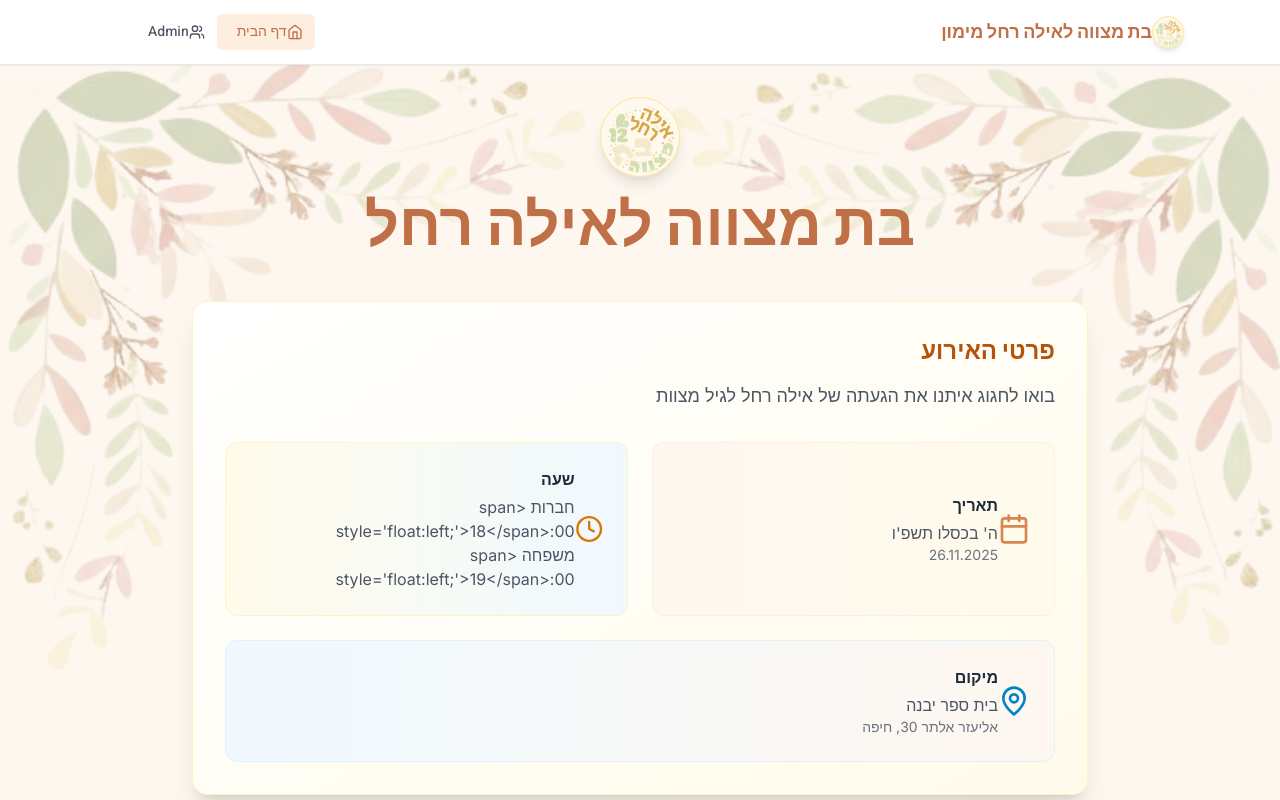
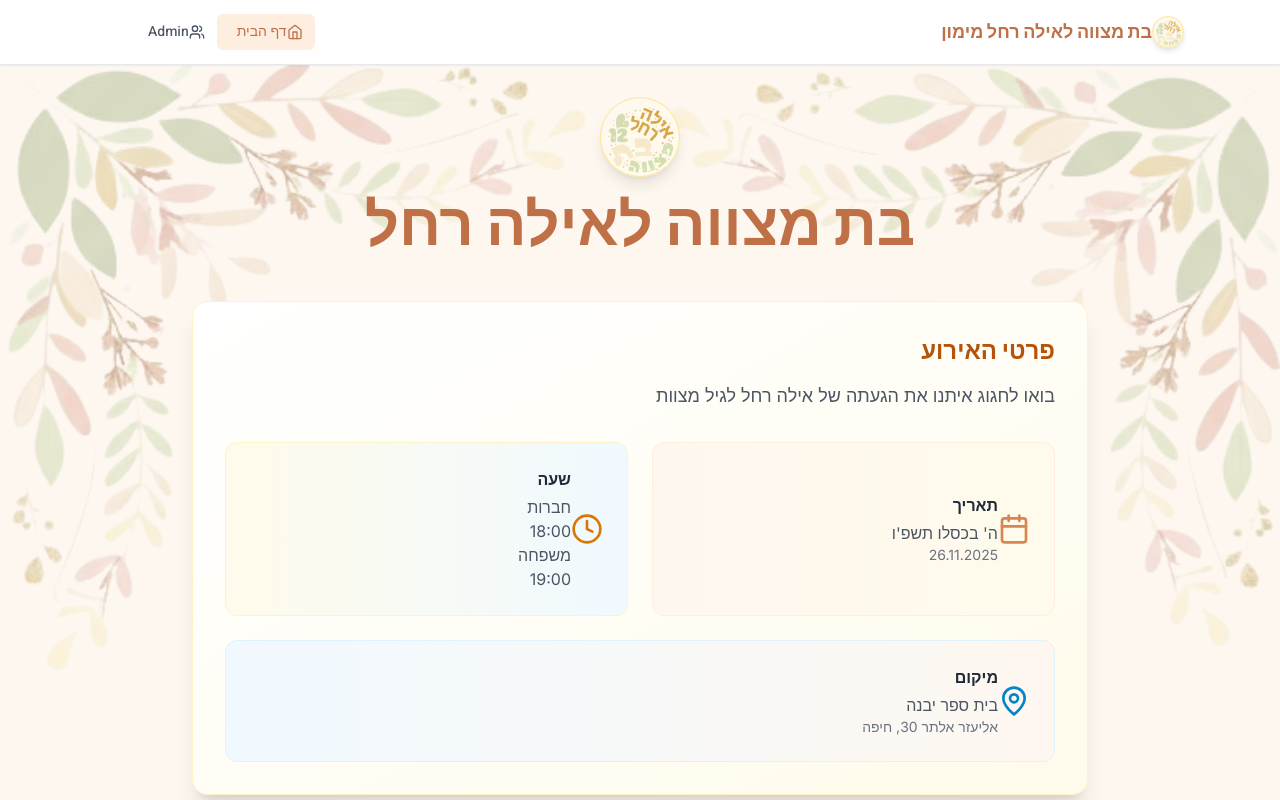
Before and after one commit to feldy2/Ayala-Bat-Mitzvah-RSVP, a Next.js app: page / in a window 1280 px wide. Shown: the top 800 px of the page. Built offline with nearby package versions, Linux system fonts and the light colour scheme.

Commit message:
Refactor EventInfoCard component to simplify time formatting by removing unnecessary HTML span elements in time display.

```diff
--- a/components/EventInfoCard.tsx
+++ b/components/EventInfoCard.tsx
@@ -32,10 +32,10 @@ const EventInfoCard: React.FC<EventInfoCardProps> = ({ event }) => {
             <p className="font-semibold text-gray-800 mb-1">שעה</p>
             <div>
               <div className="flex justify-between items-center">
-                <span className="text-gray-600 text-right" dir="rtl" style={{width:'50%'}}>{event.time?.replace(/\s+(\d+)/, (m, num) => ` <span style='float:left;'>${num}</span>`) || ''}</span>
+                <span className="text-gray-600 text-right" dir="rtl" style={{width:'50%'}}>{event.time?.replace(/\s+(\d+)/, (m, num) => ` ${num}`) || ''}</span>
               </div>
               <div className="flex justify-between items-center">
-                <span className="text-gray-600 text-right" dir="rtl" style={{width:'50%'}}>{event.time2?.replace(/\s+(\d+)/, (m, num) => ` <span style='float:left;'>${num}</span>`) || ''}</span>
+                <span className="text-gray-600 text-right" dir="rtl" style={{width:'50%'}}>{event.time2?.replace(/\s+(\d+)/, (m, num) => ` ${num}`) || ''}</span>
               </div>
             </div>
           </div>
```
